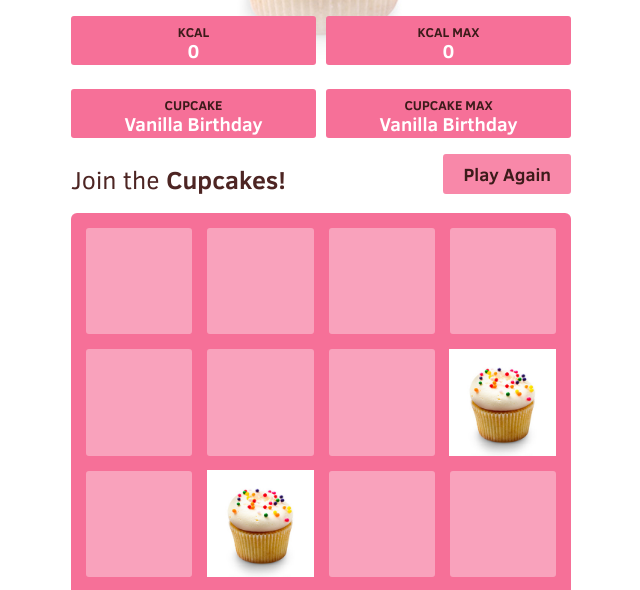
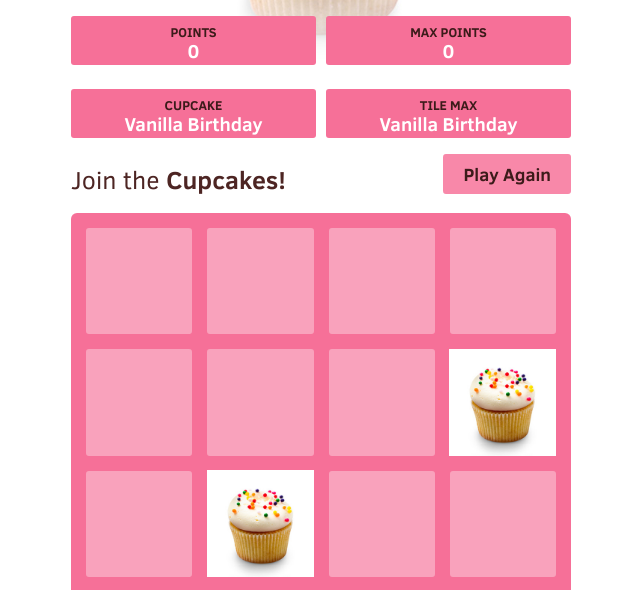
Before and after one commit to wf910/wf910.github.io, a plain HTML site: page index.html in a window 1280 px wide. Shown: the part 194-784 px from the top of the page, without its empty margins (319-959 px from the left). Drawn offline with Linux system fonts and the light colour scheme.

Commit message:
Update main.css

```diff
--- a/style/main.css
+++ b/style/main.css
@@ -117,12 +117,12 @@ h1.title {
 .score-container:after {
   content: "Cupcake"; }
 .score-points:after {
-  content: "Kcal"; }
+  content: "Points"; }
 
 .best-container:after {
-  content: "Cupcake Max"; }
+  content: "Tile Max"; }
 .best-points:after {
-	content: "Kcal Max"; }
+	content: "Max Points"; }
 
 p {
   margin-top: 0;
```
